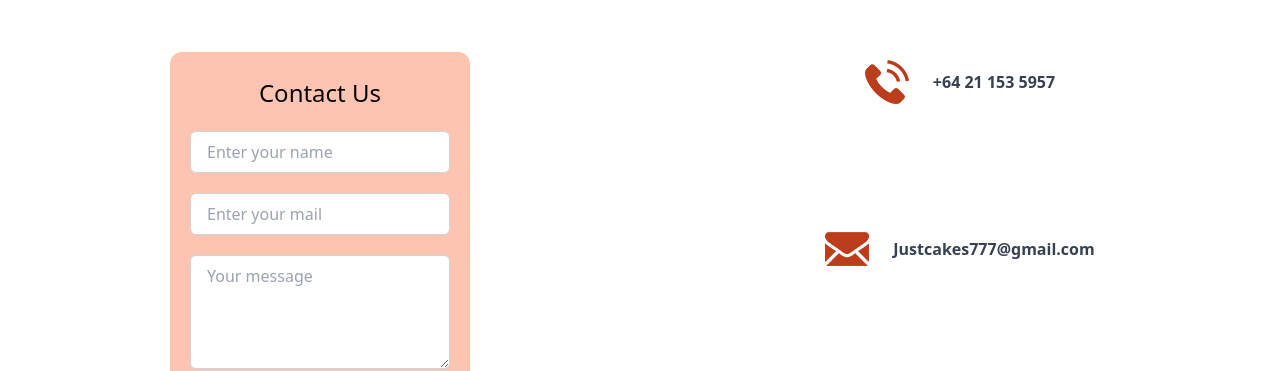
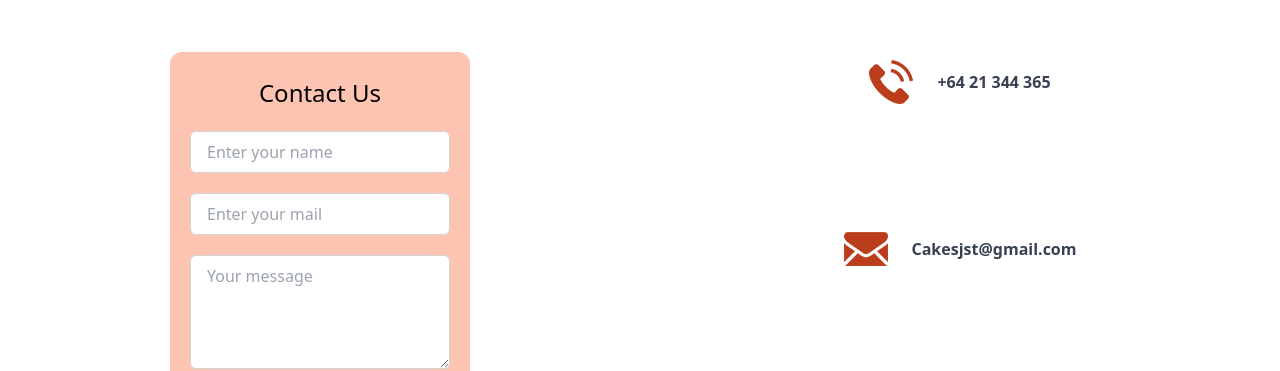
Before and after one commit to Shantanu-traffic/just-cake-frontend, a React (Vite) app: page / in a window 1280 px wide. Shown: the part 1680-2051 px from the top of the page. Built offline with nearby package versions, Linux system fonts and the light colour scheme; no server answers.

Commit message:
added whatsapp API

```diff
--- a/src/Sections/Info/Info.jsx
+++ b/src/Sections/Info/Info.jsx
@@ -2,6 +2,10 @@ import React from 'react'
 import { mail, call, location } from "../../assets"
 
 const Info = () => {
+
+  const openWhatsapp = () => {
+    window.open('https://wa.me/+6421344365?text=Welcome %20 to %20 JustCakes!', '_blank')
+  }
   return (
     <section className='w-full bg-white ss:h-[80vh] h-[40vh] flex flex-col justify-evenly items-center'>
       <a href="">
@@ -10,8 +14,8 @@ const Info = () => {
             <img src={call} alt="call" />
           </div>
           <div className="text-gray-700">
-            <p className="m-0 font-semibold">
-              +64 21 153 5957
+            <p className="m-0 font-semibold" onClick={openWhatsapp}>
+              +64 21 344 365
             </p>
           </div>
         </div>
@@ -24,7 +28,7 @@ const Info = () => {
           </div>
           <div className="text-gray-700">
             <p className="m-0 font-semibold">
-              Justcakes777@gmail.com
+              Cakesjst@gmail.com
             </p>
           </div>
         </div>
```
